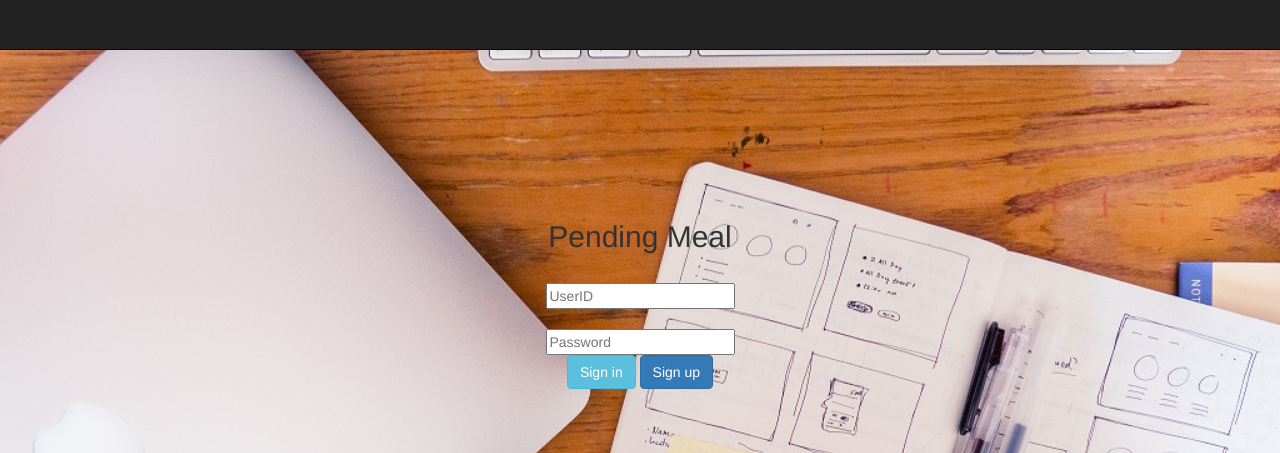
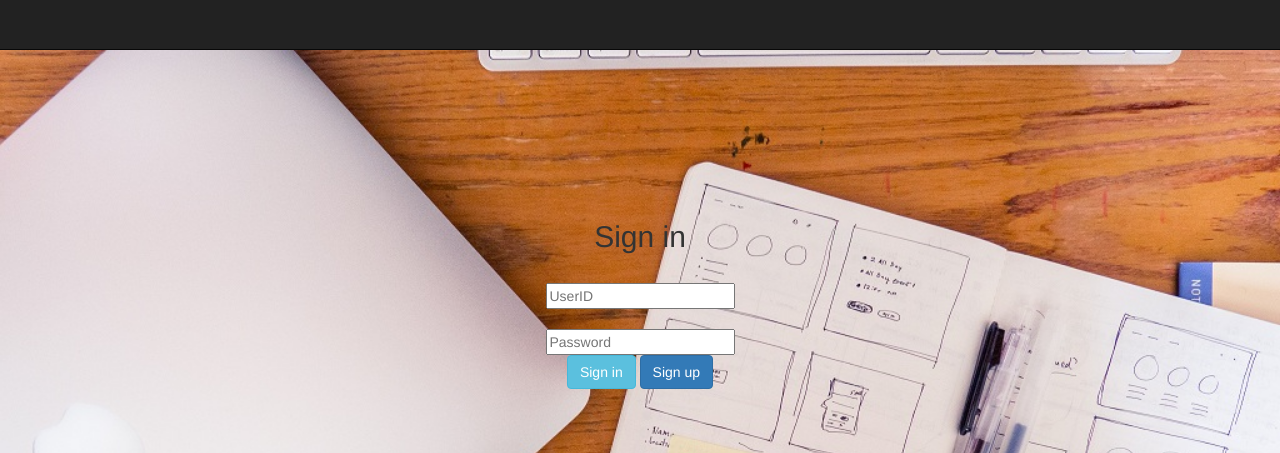
Before and after one commit to compsat/bh2017-sj101, a PHP site: page / in a window 1280 px wide. Shown: the top 453 px of the page. Run offline with PHP 8.4, Linux system fonts and the light colour scheme.

Commit message:
final images

```diff
--- a/index.php
+++ b/index.php
@@ -37,7 +37,7 @@
         <div style = "width=100%; padding-top:200px;"></div>
         <div>
       <center>
-        <h2 class="form-signin-heading">Pending Meal</h2>
+        <h2 class="form-signin-heading">Sign in</h2>
                 <?php
                   if (isset($_GET["loginFailed"]))
                     echo 'Invalid username or password<br>';
```
Also changed, not shown: images/PayPal.svg.png (added), images/Paymaya-logo.jpg (added), images/add.png (added), images/dlsu_sj101_salceda.jpg (deleted), images/joshua_graham.jpg, images/logo_dragonpay.png (added), images/mrspeakers_ether_open_back_headphones_108306_3840x2160.jpg (added), images/pusheen pikachu.jpg (added).
